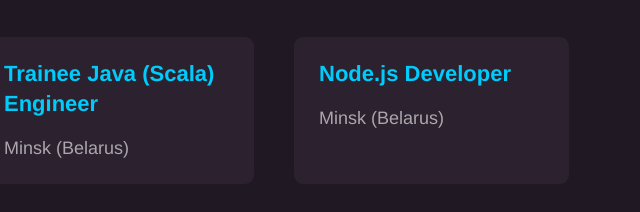
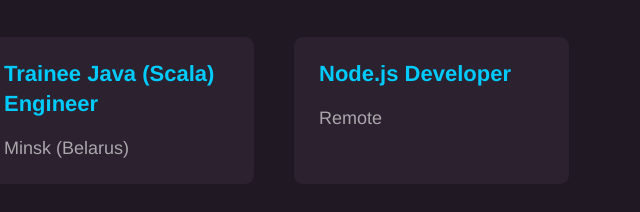
Before and after one commit to Anadea/anadea_jobs, a Gatsby site: page / in a window 1280 px wide. Shown: the part 1475-1687 px from the top of the page, 366-1006 px from the left. Built offline with nearby package versions, Linux system fonts and the light colour scheme; Gatsby itself is replaced by a stand-in of ours.

Commit message:
Update jobs “node-js-developer”

```diff
--- a/src/jobs/node-js-developer.md
+++ b/src/jobs/node-js-developer.md
@@ -1,6 +1,6 @@
 ---
 title: Node.js Developer
-location: Minsk (Belarus)
+location: Remote
 isActive: true
 ---
 
```
